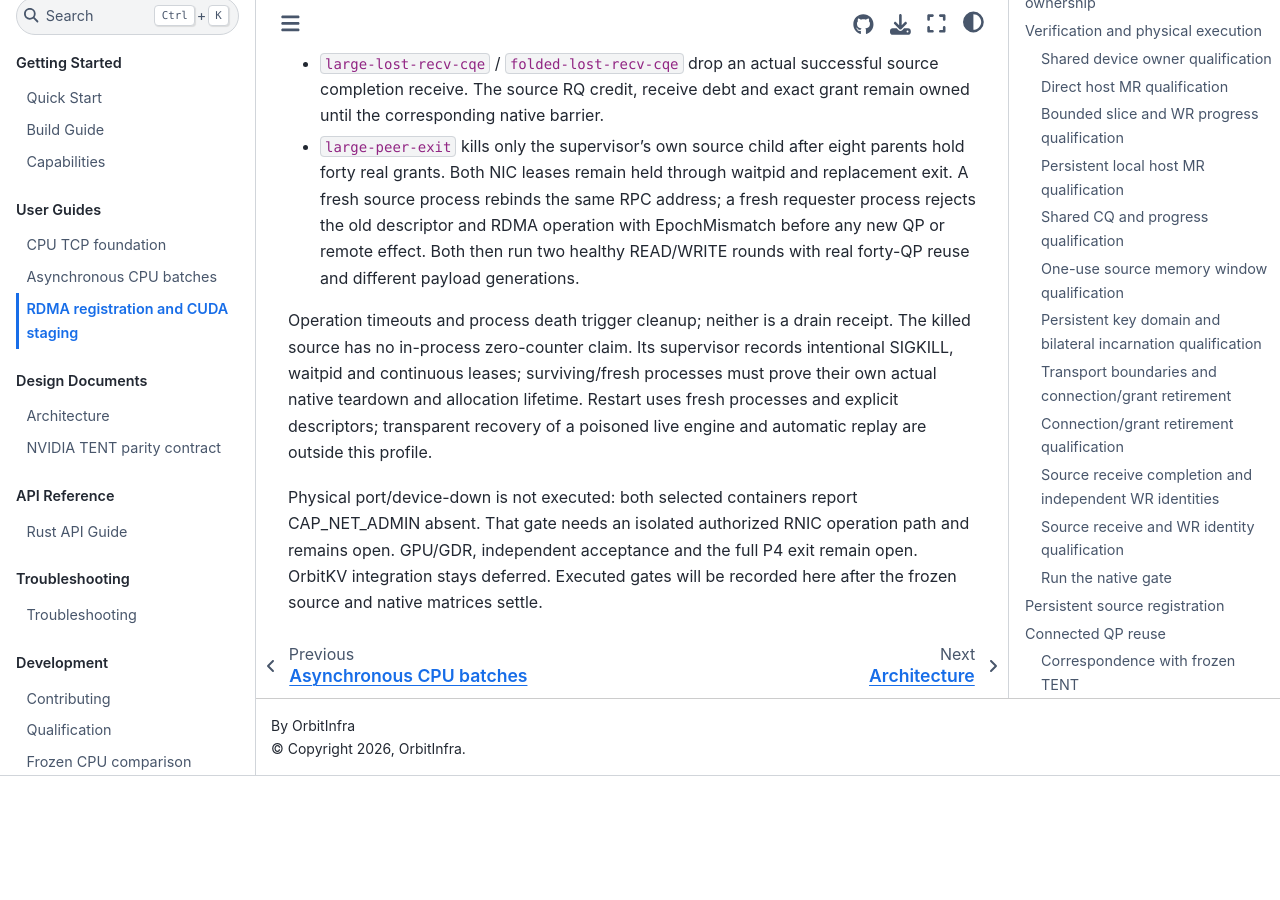
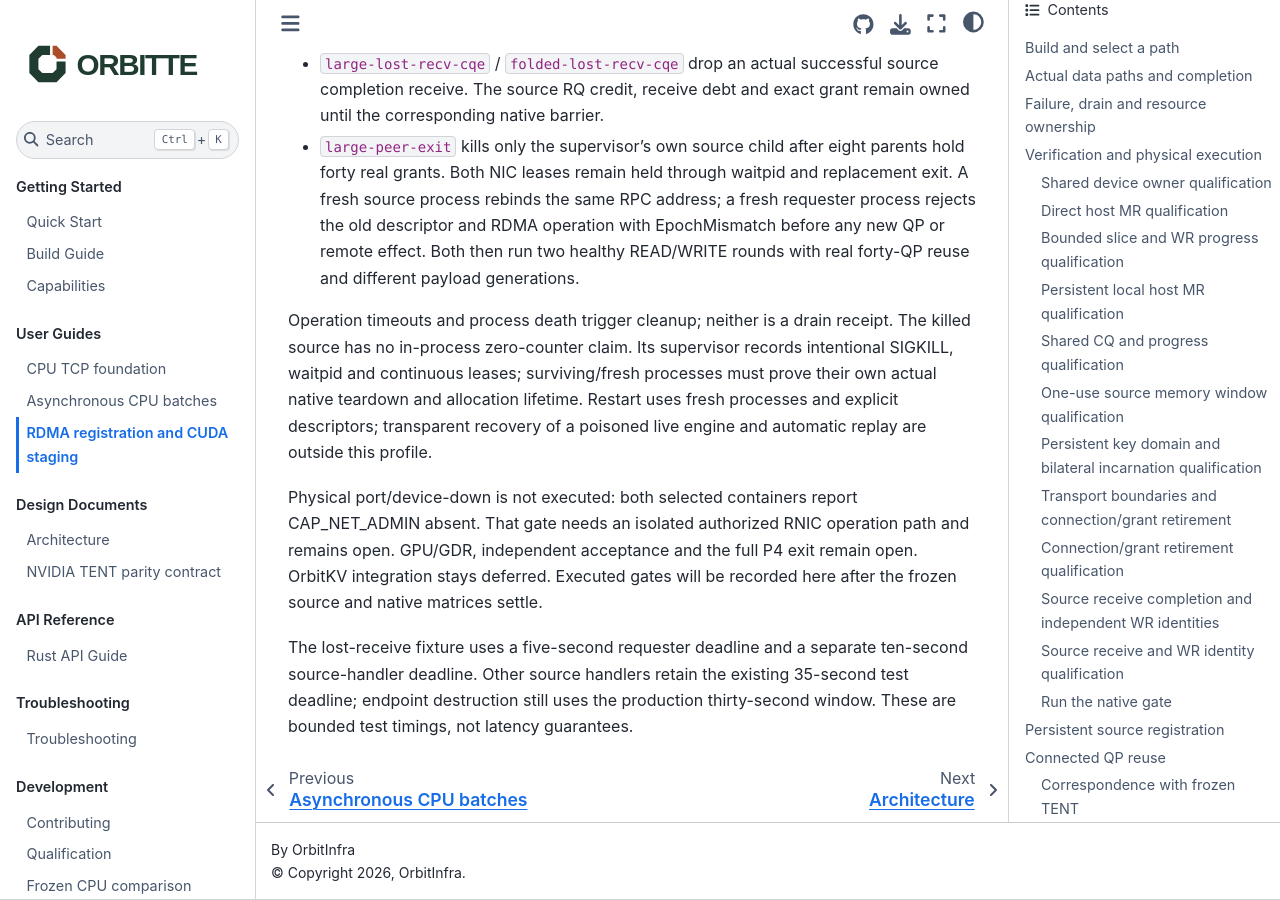
Before and after one commit to OrbitInfra/OrbitTE, a Sphinx documentation site: the page built from docs/rdma-cuda.md, in a window 1280 px wide and 900 px high, scrolled down 72107 px. Built offline with Sphinx 7.4.7 and the Sphinx Book theme 1.1.4, drawn with Linux system fonts in a browser that asks for light colours; before the commit the page ends 72883 px from its top, so only the background shows below that.

Commit message:
test(rdma): bound lost-receive source handler timing

```diff
--- a/docs/rdma-cuda.md
+++ b/docs/rdma-cuda.md
@@ -2842,3 +2842,8 @@ CAP_NET_ADMIN absent. That gate needs an isolated authorized RNIC operation path
 and remains open. GPU/GDR, independent acceptance and the full P4 exit remain
 open. OrbitKV integration stays deferred. Executed gates will be recorded here
 after the frozen source and native matrices settle.
+
+The lost-receive fixture uses a five-second requester deadline and a separate
+ten-second source-handler deadline. Other source handlers retain the existing
+35-second test deadline; endpoint destruction still uses the production
+thirty-second window. These are bounded test timings, not latency guarantees.
```
Also changed, not shown: 1 other file.
